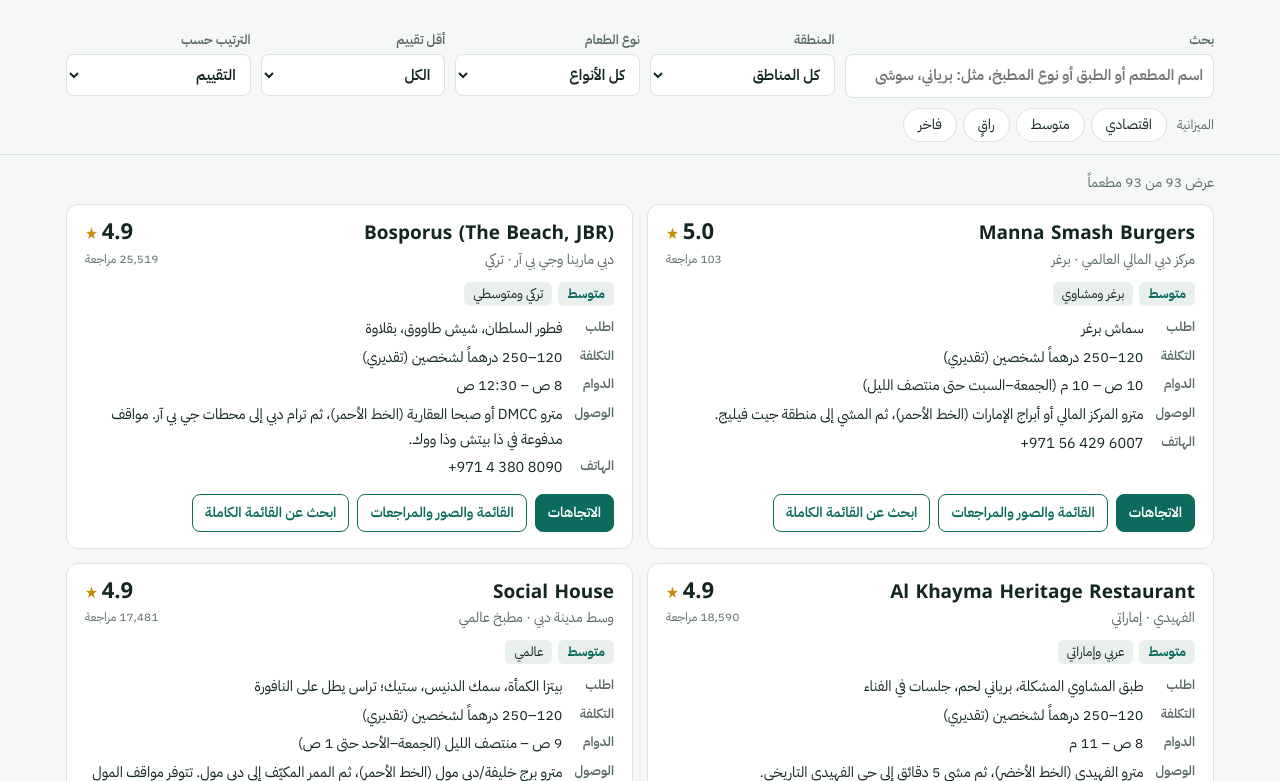
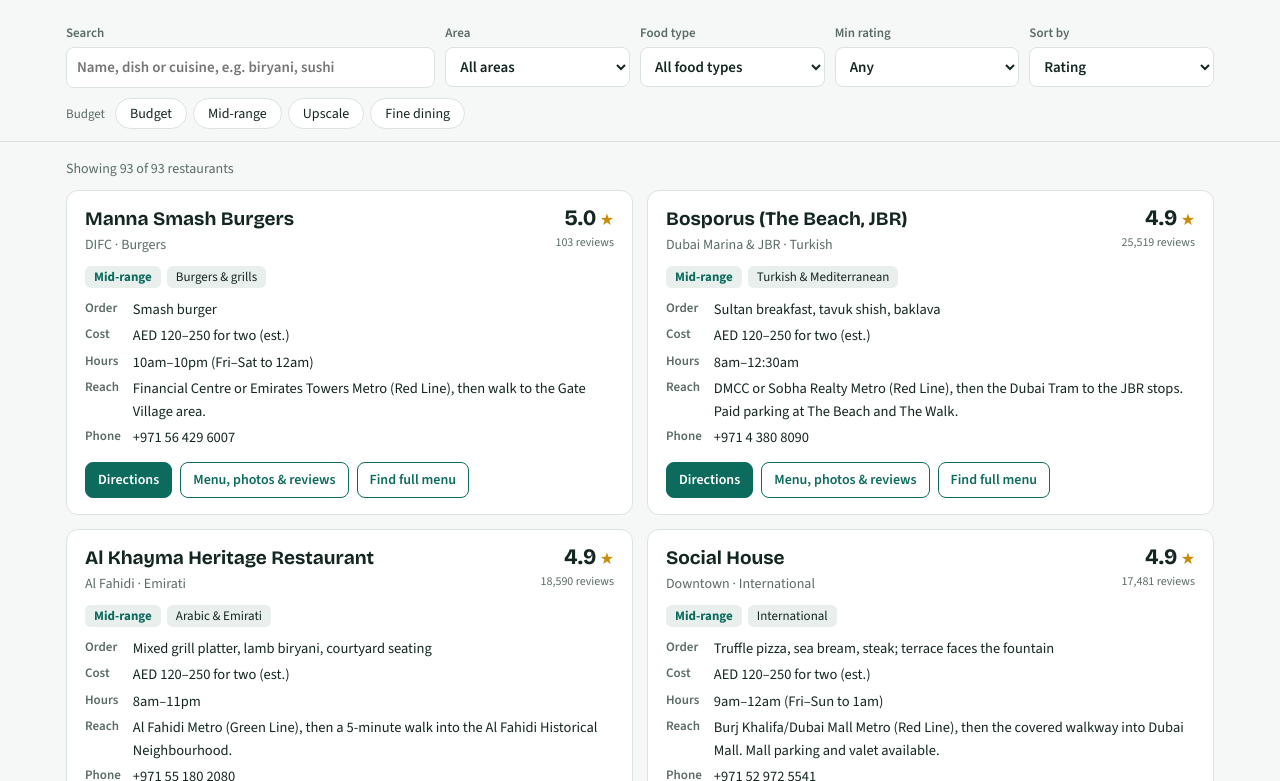
Before and after one commit to iamaffanalikhan/dubai-eats, a plain HTML site: page index.html in a window 1280 px wide. Shown: the part 361-1142 px from the top of the page. Drawn offline with nearby package versions, Linux system fonts and the light colour scheme.

Commit message:
Stop browser auto-translation; default language follows browser

```diff
--- a/index.html
+++ b/index.html
@@ -1,7 +1,8 @@
 <!doctype html>
-<html lang="ar">
+<html lang="ar" translate="no">
 <head>
 <meta charset="utf-8">
+<meta name="google" content="notranslate">
 <meta name="viewport" content="width=device-width, initial-scale=1, viewport-fit=cover">
 <meta name="description" content="دليل مطاعم دبي بالعربية والإنجليزية: التقييمات وساعات العمل وأشهر الأطباق وطريقة الوصول | Bilingual Dubai restaurant guide with ratings, hours, dishes and directions.">
 <style>:root{padding-top:env(safe-area-inset-top,0px);padding-bottom:env(safe-area-inset-bottom,0px)}body{margin:0}img{max-width:100%}[hidden]{display:none!important}</style>
@@ -110,7 +111,7 @@
 </head>
 <body>
 
-<div id="app" lang="ar" dir="rtl">
+<div id="app" lang="ar" dir="rtl" translate="no" class="notranslate">
 <div class="wrap topnav">
   <div class="brand" data-t="brand"></div>
   <div class="navlinks">
@@ -480,7 +481,7 @@
 const esc=s=>String(s).replace(/[&<>"]/g,c=>({"&":"&amp;","<":"&lt;",">":"&gt;",'"':"&quot;"}[c]));
 const uniq=a=>[...new Set(a)];
 const app=$("#app");
-let L="ar";
+let L=((navigator.languages&&navigator.languages[0])||navigator.language||"en").toLowerCase().startsWith("ar")?"ar":"en";
 try{const s=localStorage.getItem("dea-lang");if(s==="en"||s==="ar")L=s}catch(e){}
 const areaName=a=>L==="ar"?AREA_AR[a]:a, groupName=g=>L==="ar"?GROUP_AR[g]:g;
 const tierSel=new Set();
@@ -488,7 +489,7 @@
 function fillSelect(el,opts){const v=el.value;el.innerHTML=opts.map(([val,lab])=>`<option value="${esc(val)}">${esc(lab)}</option>`).join("");if([...el.options].some(o=>o.value===v))el.value=v}
 function applyLang(){
   const t=T[L];
-  app.lang=L;app.dir=L==="ar"?"rtl":"ltr";document.documentElement.lang=L;
+  app.lang=L;app.dir=L==="ar"?"rtl":"ltr";document.documentElement.lang=L;document.documentElement.setAttribute("translate","no");
   document.querySelectorAll("[data-t]").forEach(el=>{el.textContent=t[el.dataset.t]});
   document.querySelectorAll("[data-th]").forEach(el=>{el.innerHTML=t[el.dataset.th]});
   $("#langbtn").textContent=t.lang;
```
